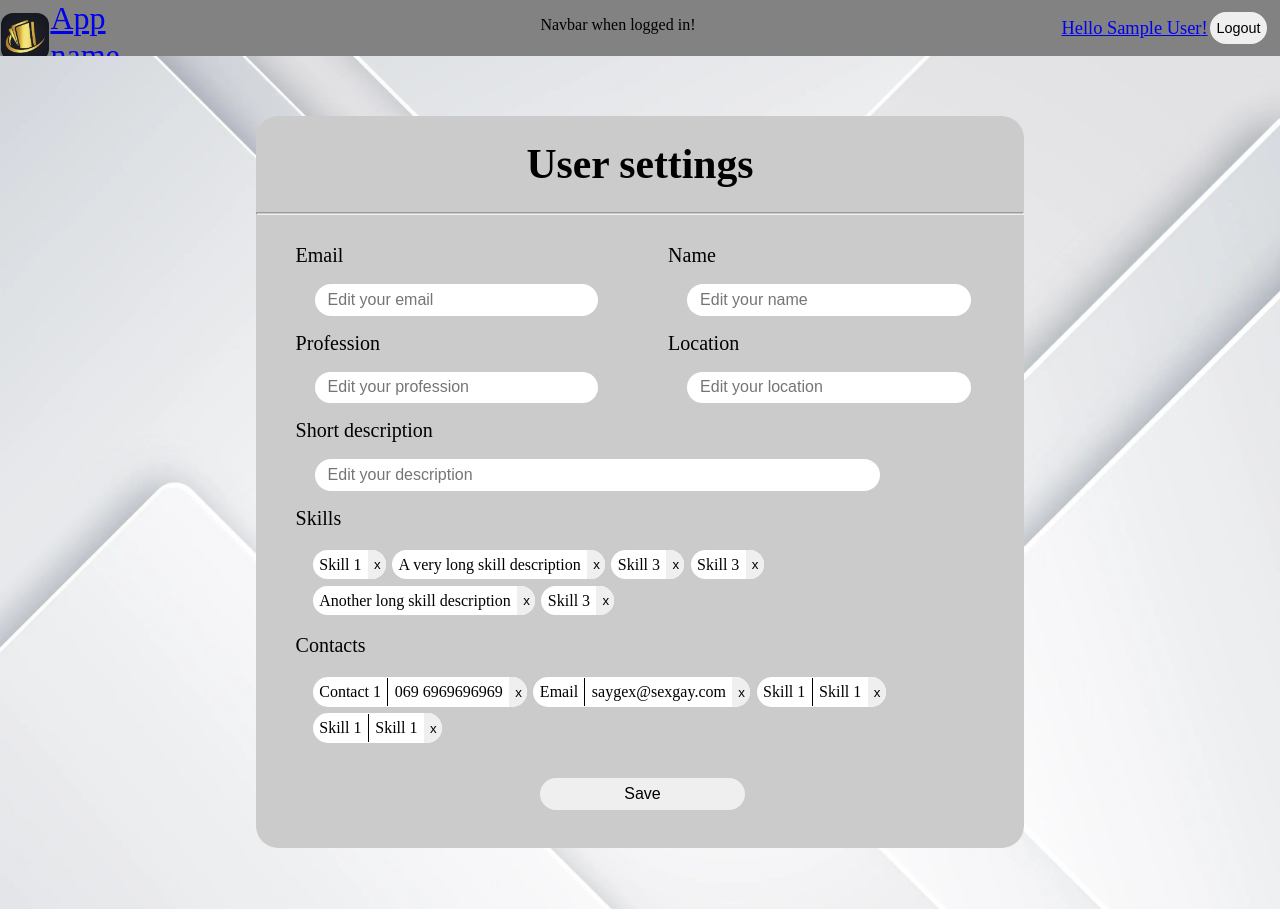
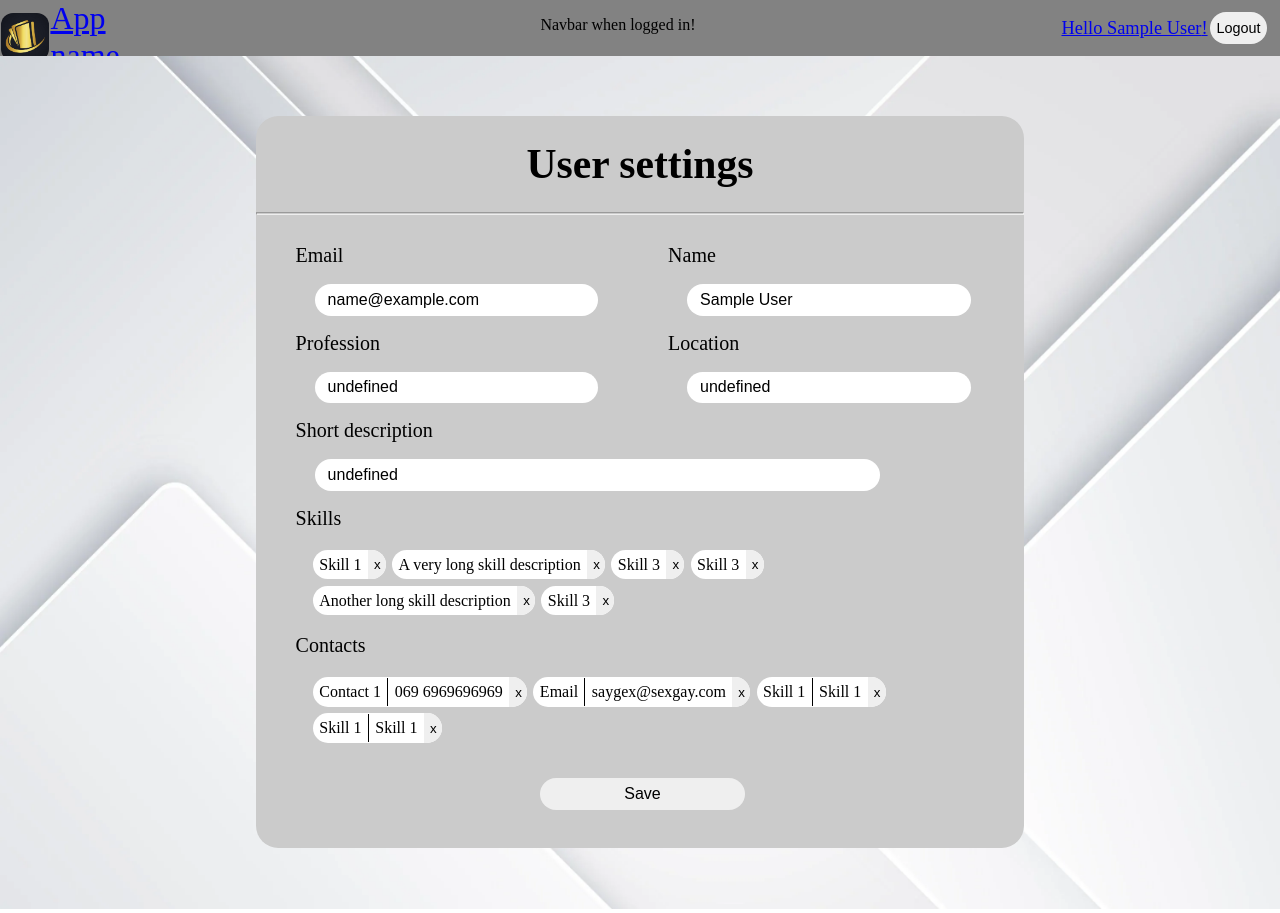
Before and after one commit to Marky303/HeQuanTriCSDL, a React (Vite) app in the folder frontend/: page /profileedit in a window 1280 px wide. Built offline with nearby package versions, Linux system fonts and the light colour scheme; no server answers; sample sign-in values are in the browser's storage.

Commit message:
added textfield loading

```diff
--- a/frontend/src/pages/userprofile/ProfileEdit.jsx
+++ b/frontend/src/pages/userprofile/ProfileEdit.jsx
@@ -1,4 +1,4 @@
-import React, { useContext } from "react";
+import React, { useContext, useEffect } from "react";
 import { Navigate } from "react-router-dom";
 
 // Importing style
@@ -12,6 +12,17 @@ import AuthContext from "../../context/UserauthContext";
 
 const ProfileEdit = () => {
   let { authTokens } = useContext(AuthContext);
+  let { userInfo } = useContext(AuthContext);
+
+  useEffect(() => {
+    // Updating text fields
+    let element;
+    const textFieldList = ["email", "name", "currentJob", "currentLocation", "shortDesc"];
+    for (let i of textFieldList) {
+      element = document.getElementsByName(i)[0]
+      element.setAttribute("value", userInfo[i])
+    }
+  }, [])
 
   // Private route implemented
   return authTokens ? (
@@ -20,7 +31,7 @@ const ProfileEdit = () => {
       <div className="profileedit-form-cont">
         <p className="profileedit-form-prompt">User settings</p>
         <hr className="profileedit-form-line"></hr>
-        <form className="profileedit-form" onSubmit={console.log("submitted")}>
+        <form className="profileedit-form">
           <fieldset className="form-disabled">
             <div className="profileedit-fields-twocolumn">
               <div className="form-spec-wrapper">
@@ -46,7 +57,7 @@ const ProfileEdit = () => {
                 <input
                   className="profileedit-form-input"
                   type="text"
-                  name="email"
+                  name="currentJob"
                   placeholder="Edit your profession"
                 />
               </div>
@@ -55,7 +66,7 @@ const ProfileEdit = () => {
                 <input
                   className="profileedit-form-input"
                   type="text"
-                  name="email"
+                  name="currentLocation"
                   placeholder="Edit your location"
                 />
               </div>
@@ -65,7 +76,7 @@ const ProfileEdit = () => {
               <input
                 className="profileedit-form-input-desc"
                 type="text"
-                name="email"
+                name="shortDesc"
                 placeholder="Edit your description"
               />
             </div>
```
Also changed, not shown: 1 other file (tests, documents, lock files or other folders).
